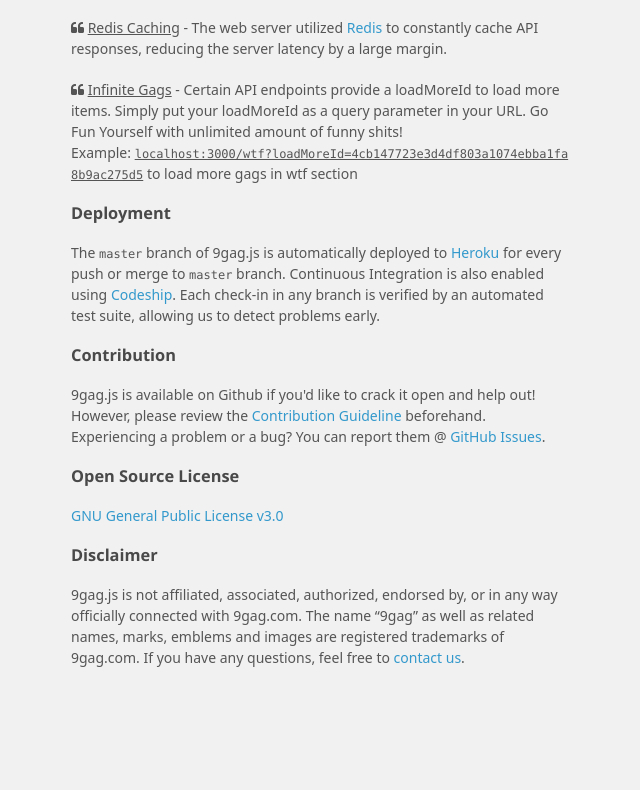
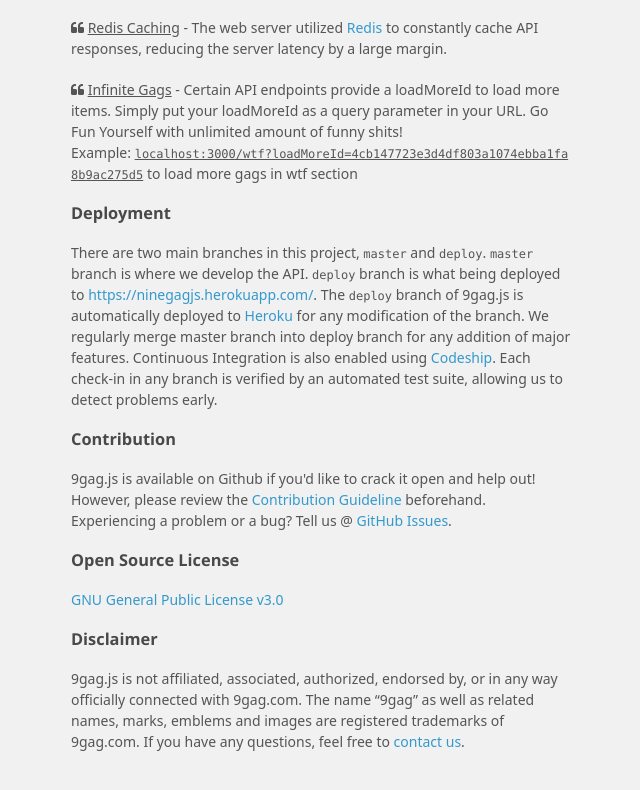
Before and after one commit to nathanliu1/9gag.js, a website: page public/index.html in a window 1280 px wide. Shown: the part 1180-1970 px from the top of the page, without its empty margins (499-1139 px from the left). Before the commit the page ends 1918 px from the top, so only its background shows below. Drawn offline with Linux system fonts and the light colour scheme; a web font is replaced by a local one.

Commit message:
Changed 'Deployment' Section

```diff
--- a/public/index.html
+++ b/public/index.html
@@ -76,10 +76,10 @@
                 <p><i class="fa fa-quote-left" aria-hidden="true"></i> <u>Infinite Gags</u> - Certain API endpoints provide a loadMoreId to load more items. Simply put your loadMoreId as a query parameter in your URL. Go Fun Yourself with unlimited amount of funny shits!<br>Example: <code style="color:#555;word-break:break-all;display:inline"><u>localhost:3000/wtf?loadMoreId=4cb147723e3d4df803a1074ebba1fa8b9ac275d5</u></code> to load more gags in wtf section</p>
 
                 <h3>Deployment</h3>
-                <p>The <code style="color:#555;display:inline">master</code> branch of 9gag.js is automatically deployed to <a target="_blank" href="https://www.heroku.com">Heroku</a> for every push or merge to <code style="color:#555;display:inline">master</code> branch. Continuous Integration is also enabled using <a target="_blank" href="https://codeship.com/">Codeship</a>. Each check-in in any branch is verified by an automated test suite, allowing us to detect problems early.</a>
+                <p>There are two main branches in this project, <code style="color:#555;display:inline">master</code> and <code style="color:#555;display:inline">deploy</code>. <code style="color:#555;display:inline">master</code> branch is where we develop the API. <code style="color:#555;display:inline">deploy</code> branch is what being deployed to <a target="_blank" href="https://ninegagjs.herokuapp.com/">https://ninegagjs.herokuapp.com/</a>. The <code style="color:#555;display:inline">deploy</code> branch of 9gag.js is automatically deployed to <a target="_blank" href="https://www.heroku.com">Heroku</a> for any modification of the branch. We regularly merge master branch into deploy branch for any addition of major features. Continuous Integration is also enabled using <a target="_blank" href="https://codeship.com/">Codeship</a>. Each check-in in any branch is verified by an automated test suite, allowing us to detect problems early.</a>
 
                 <h3>Contribution</h3>
-                <p>9gag.js is available on Github if you'd like to crack it open and help out! However, please review the <a target="_blank" href="https://github.com/chewong/9gag.js#contribution-guideline">Contribution Guideline</a> beforehand. Experiencing a problem or a bug? You can report them @ <a target="_blank" href="https://github.com/chewong/9gag.js/issues">GitHub Issues</a>.</p>
+                <p>9gag.js is available on Github if you'd like to crack it open and help out! However, please review the <a target="_blank" href="https://github.com/chewong/9gag.js#contribution-guideline">Contribution Guideline</a> beforehand. Experiencing a problem or a bug? Tell us @ <a target="_blank" href="https://github.com/chewong/9gag.js/issues">GitHub Issues</a>.</p>
 
                 <h3>Open Source License</h3>
                 <p><a target="_blank" href="https://github.com/chewong/9gag.js/blob/master/LICENSE">GNU General Public License v3.0</a></p>
```
